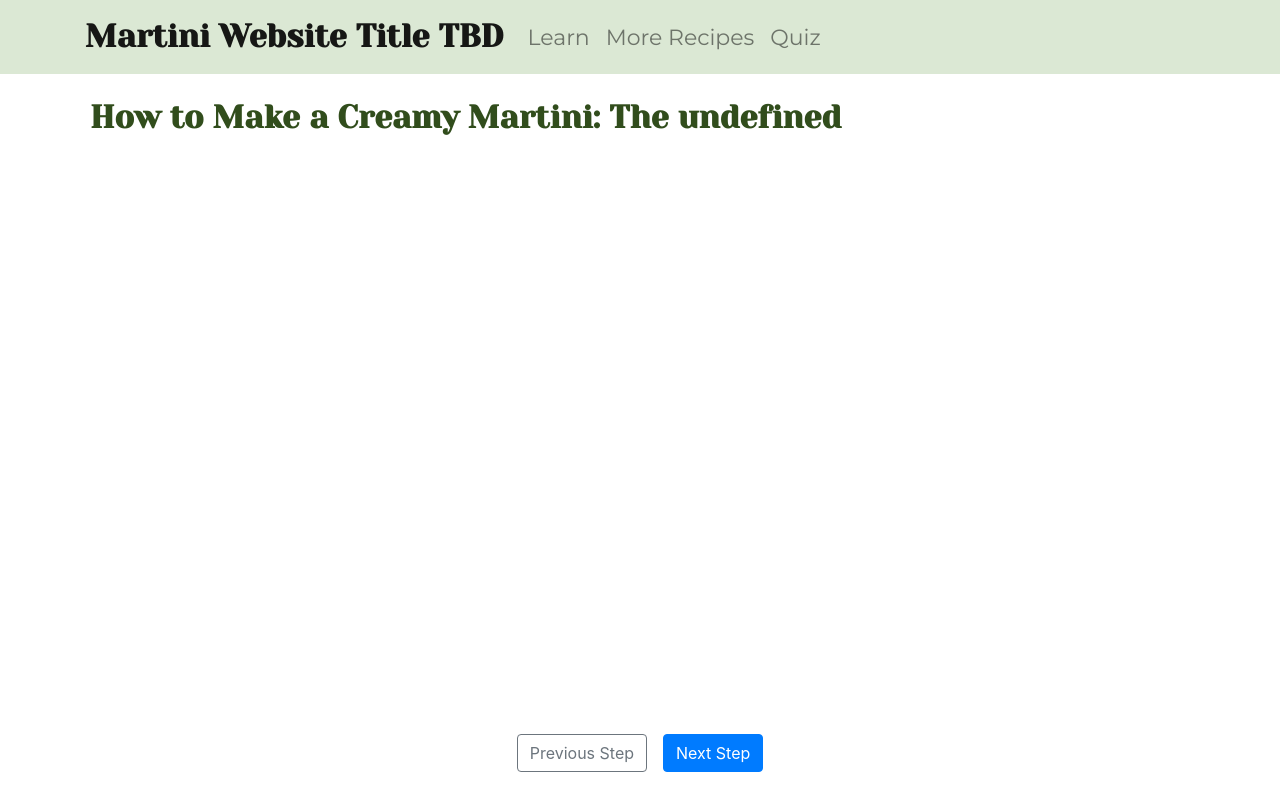
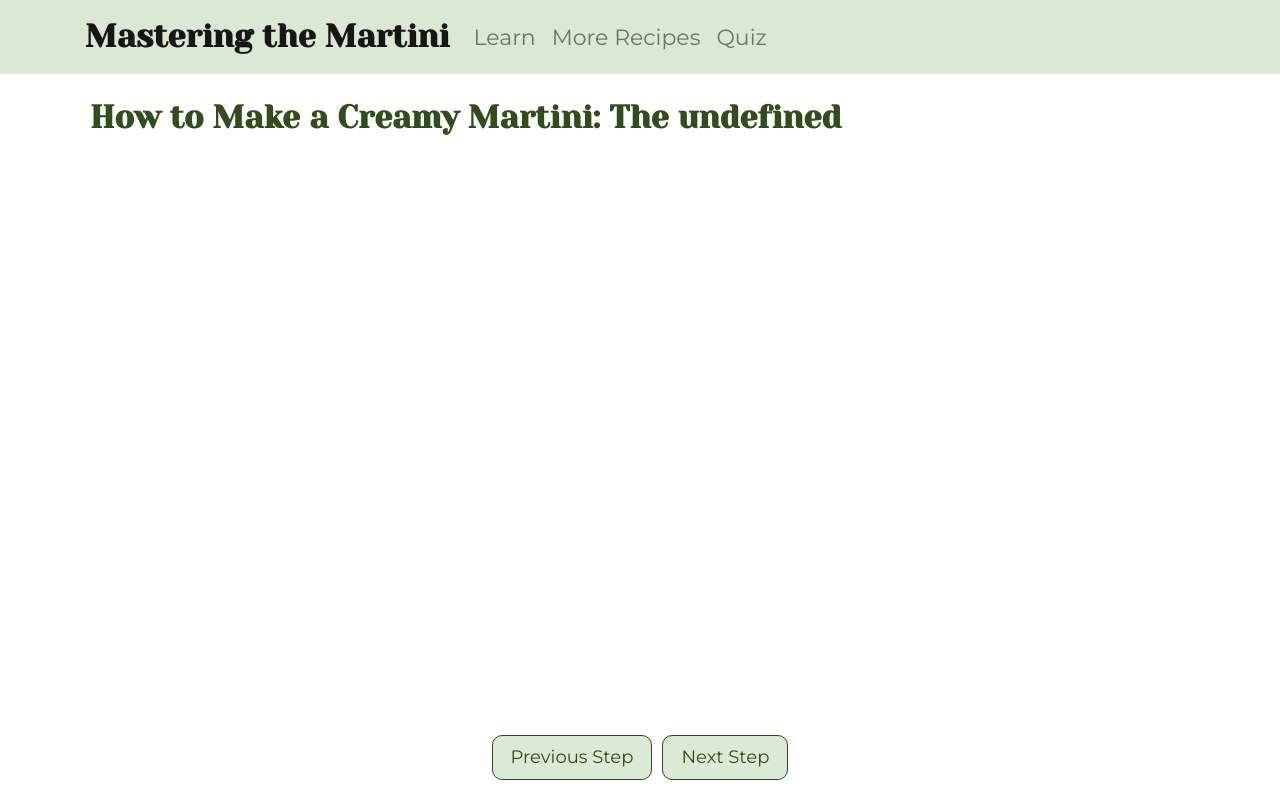
Before and after one commit to rfig1226/MartiniUIFinal, a Flask app: page /recipe/1 in a window 1280 px wide. Run offline with Flask 3, Linux system fonts and the light colour scheme; some libraries are stand-ins or nearby versions.

Commit message:
added some more styling changes

```diff
--- a/static/main.css
+++ b/static/main.css
@@ -115,7 +115,7 @@
     background-color: #DCE9D5;
     border-radius: 10px;
     padding: 10px;
-    font-size: 17px;
+    font-size: 18px;
     font-family: 'Montserrat', serif;
     color: #314D1C;
     text-align: center;
@@ -302,3 +302,52 @@
     height: 300px;
     background-color: grey;
 }
+
+#next-step-btn {
+    border: 1px solid #284e13;
+    padding: 8px 18px;
+    margin-left: 5px
+}
+
+#prev-step-btn {
+    padding: 8px 18px;
+    border: 1px solid #284e13;
+    margin-right: 5px;
+}
+
+.flavor-profile-button-container {
+    margin-top: 150px;
+}
+
+#lesson-title {
+    padding: 20px;
+    font-family: 'Yeseva One', serif;
+    font-weight: bold;
+    font-size: 40px;
+    color: #314D1C;
+}
+
+#lesson-image {
+    width: 300px;
+    display: block;
+    margin-left: auto;
+    margin-right: auto;
+}
+
+.lesson-description-text {
+    margin-top: 50px;
+    margin-left: 19px;
+    width: 90%;
+}
+
+.move-to-ingredients-btn {
+    font-weight: bold;
+    padding: 12px 22px;
+
+}
+
+.lesson-btn-container {
+    margin-top: 80px;
+    display: flex;
+    justify-content: center;
+}
--- a/static/recipe.js
+++ b/static/recipe.js
@@ -12,7 +12,7 @@
       $(".recipe-header").text(
         `How to Make a ${
           recipe_data.flavor_profile.charAt(0).toUpperCase() +
-          recipe_data.flavor_profile.slice(1).toLowerCase()
+          recipe_data.flavor_profile.slice(1)
         } Martini: The ${recipe_data.recipe_name}`
       );
 
@@ -94,6 +94,7 @@
   $("#prev-step-btn").click(function () {
     var currentActive = $(".step-item.active");
     var prevStep = currentActive.prev(".step-item");
+    $("#next-step-btn").text("Next Step");
 
     if (prevStep.length) {
       currentActive.removeClass("active");
--- a/templates/layout.html
+++ b/templates/layout.html
@@ -54,14 +54,12 @@
 
     <link rel="stylesheet" href="{{url_for('static', filename='main.css')}}" />
 
-    <title>How to Make a Martini</title>
+    <title>Mastering the Martini</title>
   </head>
   <body>
     <nav class="navbar navbar-expand-lg navbar-light navbar-color">
       <div class="container">
-        <a class="navbar-brand main-text" href="/">
-          Martini Website Title TBD
-        </a>
+        <a class="navbar-brand main-text" href="/"> Mastering the Martini </a>
         <button
           class="navbar-toggler"
           type="button"
--- a/templates/recipe.html
+++ b/templates/recipe.html
@@ -20,12 +20,8 @@
   <div class="fixed-bottom bg-white">
     <div class="container">
       <div class="row toggle-steps-container justify-content-center">
-        <button id="prev-step-btn" class="btn btn-outline-secondary m-2">
-          Previous Step
-        </button>
-        <button id="next-step-btn" class="btn btn-primary m-2">
-          Next Step
-        </button>
+        <button id="prev-step-btn" class="btn-custom">Previous Step</button>
+        <button id="next-step-btn" class="btn-custom">Next Step</button>
       </div>
     </div>
   </div>
```
Also changed, not shown: static/start_lesson.js (+12 -7 lines), templates/start.html (+1 -7 lines), templates/start_lesson.html (+15 -5 lines).
